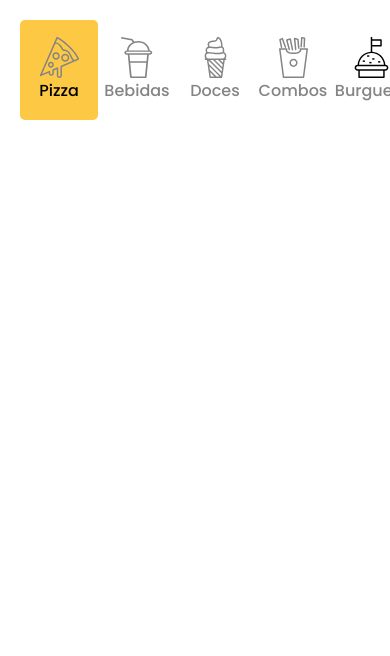
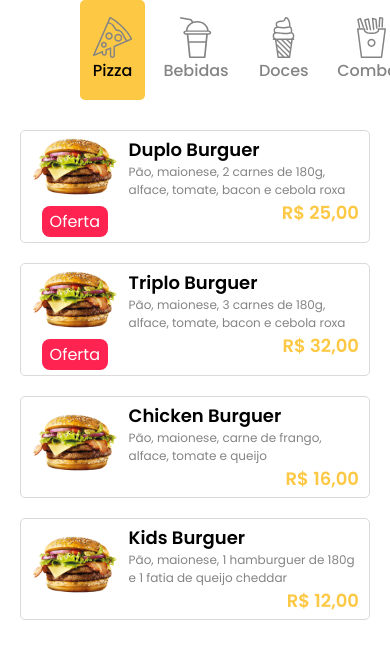
Before and after one commit to edsonbastos2/project-restaurant, a Vue app: page / in a window 390 px wide. Shown: the top 656 px of the page. Built offline with nearby package versions, Linux system fonts and the light colour scheme; data requests are answered from the project's data file.

Commit message:
Criado componente de items e mobile

```diff
--- a/src/components/CategoryMenu.vue
+++ b/src/components/CategoryMenu.vue
@@ -71,10 +71,19 @@
       ul{
         display: flex;
         justify-content: space-around;
-        margin: 20px;
+        margin: 0 30px;
+        gap: 0.75rem;
+
+        li:first-child{
+          margin-left: 50px;
+        }
+        li:last-child{
+          margin-right: 50px;
+        }
 
         li{
           width: 78px;
+          padding: 0.75rem;
         }
 
       }
--- /dev/null
+++ b/src/components/Item-List.vue
@@ -0,0 +1,40 @@
+<template>
+    <div class="item-list">
+        <Item v-for="item in listItem" :key="item.id" :item="item"/>
+    </div>
+</template>
+
+<script>
+import {api} from '@/services'
+import Item from './Item.vue'
+export default {
+    components:{
+        Item
+    },
+   created(){
+    this.getProducts()
+  },
+  data(){
+      return {
+          listItem:[]
+      }
+  },
+  methods:{
+    getProducts(){
+     api.get('burguers').then(resp => this.listItem = resp.data)
+
+    }
+  }
+}
+</script>
+
+<style lang="less" scoped>
+.item-list{
+    margin: 40px;
+    display: flex;
+    @media (max-width: 768px) {
+    margin: 20px;
+    flex-wrap: wrap;
+  }
+}
+</style>
--- /dev/null
+++ b/src/components/Item.vue
@@ -0,0 +1,108 @@
+<template>
+    <div class="item">
+        <div class="container">
+            <div class="item--tag" v-if="item.offer">Oferta</div>
+            <img class="item--img" src="@/assets/img/burguer.png" alt="">
+        </div>
+        <div class="content">
+            <h2 class="item--name">{{item.name}}</h2>
+            <p class="item--description">{{item.description}}</p>
+            <p class="item--price">{{item.price | currency}}</p>
+        </div>
+    </div>
+</template>
+
+<script>
+export default {
+    props:{
+        item:{
+            type:Object,
+            required: true
+        }
+    },
+    filters:{
+        currency(value){
+            return `R$ ${value.toLocaleString('pt-br', {minimumFractionDigits:2})}`
+        }
+    }
+}
+</script>
+
+<style lang="less" scoped>
+.item{
+    width: 215px;
+    height: 290px;
+    border-radius: 5px;
+    background-color: #fff;
+    position: relative;
+    margin: 10px;
+    padding: 20px;
+
+    &--name{
+        font-weight: 600;
+        font-size: 18px;
+    }
+
+    &--tag{
+        background-color: var(--pink);
+        color: #fff;
+        position: absolute;
+        top:15px;
+        right: 15px;
+        border-radius: 8px;
+        padding: 3px 8px;
+    }
+
+    &--img{
+        display: block;
+        margin: 20px auto;
+    }
+
+    &--description{
+        color: var(--dark-Grey);
+        font-weight: 300;
+        font-size: 12px;
+    }
+
+    &--price{
+        font-weight: 600;
+        font-size: 18px;
+        color: var(--yellow);
+    }
+
+    @media (max-width: 768px) {
+        width: 100%;
+        height: fit-content;
+        border: 1px solid var(--lightGrey);
+        display: flex;
+        margin: 10px 0;
+        padding: 5px 10px;
+
+        &--img{
+            height: 60px;
+            order: 0;
+            margin: 0 0 10px 0;
+        }
+
+        &--price{
+            text-align: right;
+            margin: 0 auto;
+        }
+
+        &--tag{
+            position: static;
+            order: 1;
+            width: fit-content;
+        }
+
+        .container{
+            display: flex;
+            flex-direction: column;
+            align-items: center;
+            justify-content: center;
+            margin-right: 10px;
+        }
+
+    }
+}
+</style>
--- a/src/views/Home.vue
+++ b/src/views/Home.vue
@@ -1,28 +1,30 @@
 <template>
   <div class="container">
       <CategoryMenu/>
+      <ItemList/>
   </div>
 </template>
 
 <script>
 import CategoryMenu from '@/components/CategoryMenu.vue'
-import {api} from '@/services'
+import ItemList from '@/components/Item-List.vue'
 
 export default {
   components:{
-    CategoryMenu
+    CategoryMenu,
+    ItemList
   },
-  created(){
-    this.getProducts()
-  },
-  methods:{
-    getProducts(){
-     api.get('burguers').then(resp => console.log(resp))
 
-    }
-  }
 };
 </script>
 
 <style lang="less" scoped>
+.container{
+  display: grid;
+  grid-template-columns: 140px 1fr;
+
+  @media (max-width: 768px) {
+    grid-template-columns: 1fr;
+  }
+}
 </style>
```
Also changed, not shown: src/assets/img/burguer.png (added).
